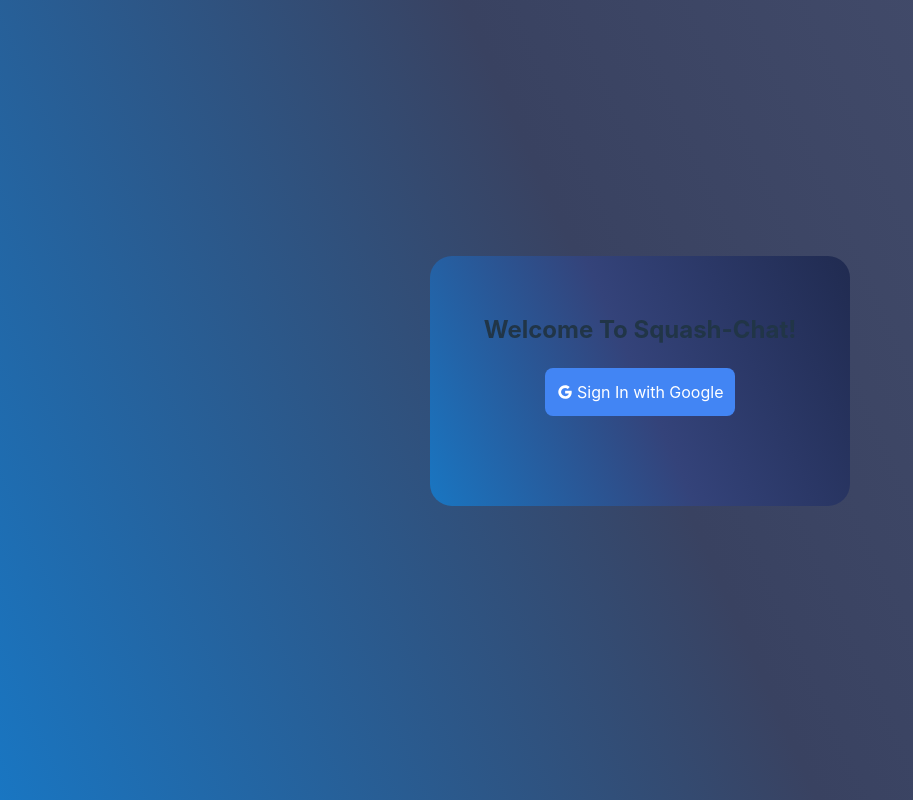
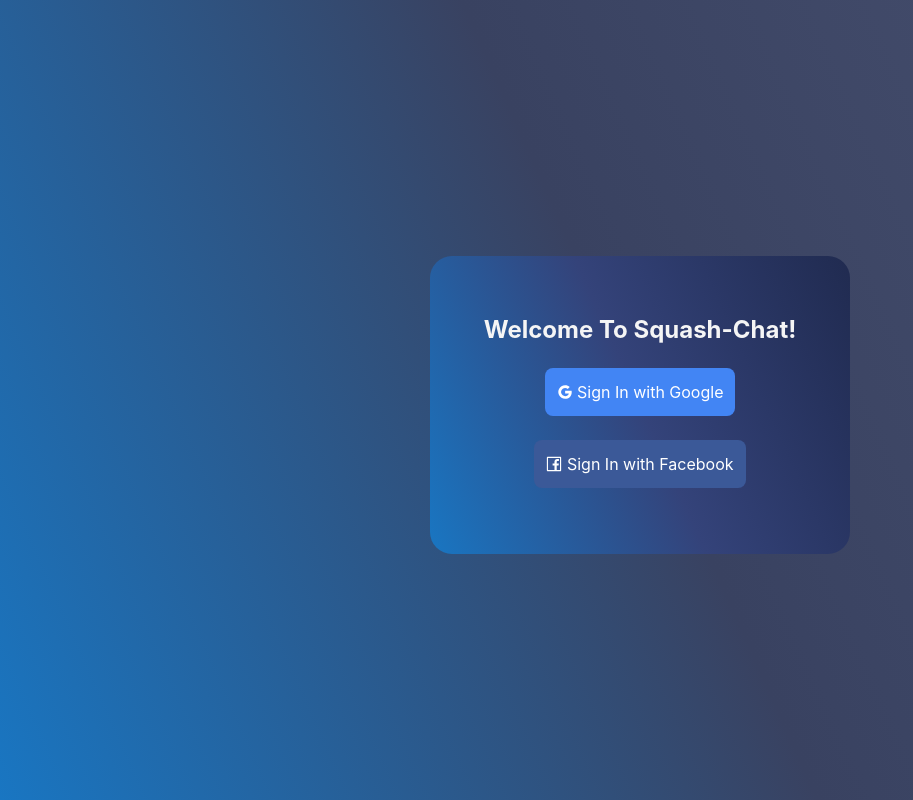
Before and after one commit to BrendaKajuju/squash-chat, a React (Vite) app: page / in a window 1280 px wide. Shown: the whole page, without its empty margins (0-913 px from the left). Built offline with nearby package versions, Linux system fonts and the light colour scheme; no server answers.

Commit message:
Facebook added

```diff
--- a/src/components/Login.jsx
+++ b/src/components/Login.jsx
@@ -8,7 +8,7 @@
   return (
     <div id="login-page">
        <div id="login-card">
-          <h2>Welcome To Squash-Chat!</h2>
+          <h2 style={{color: 'whitesmoke'}}>Welcome To Squash-Chat!</h2>
 
           <div
            className="login-button google"
@@ -18,12 +18,12 @@
           </div>
 
           <br /> <br />
-{/*
+
           <div className="login-button facebook"
           onClick={() => auth.signInWithRedirect(new firebase.auth.FacebookAuthProvider())}
           >
             <FacebookOutlined /> Sign In with Facebook
-          </div> */}
+          </div>
        </div>
     </div>
   );
```
